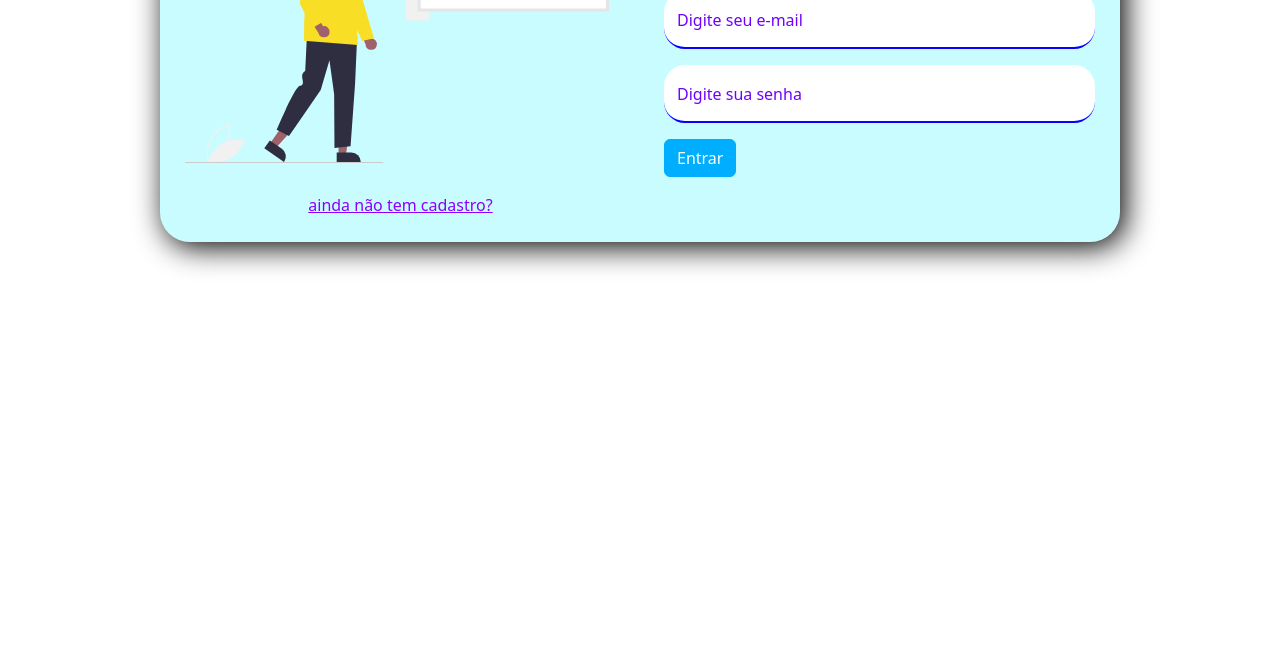
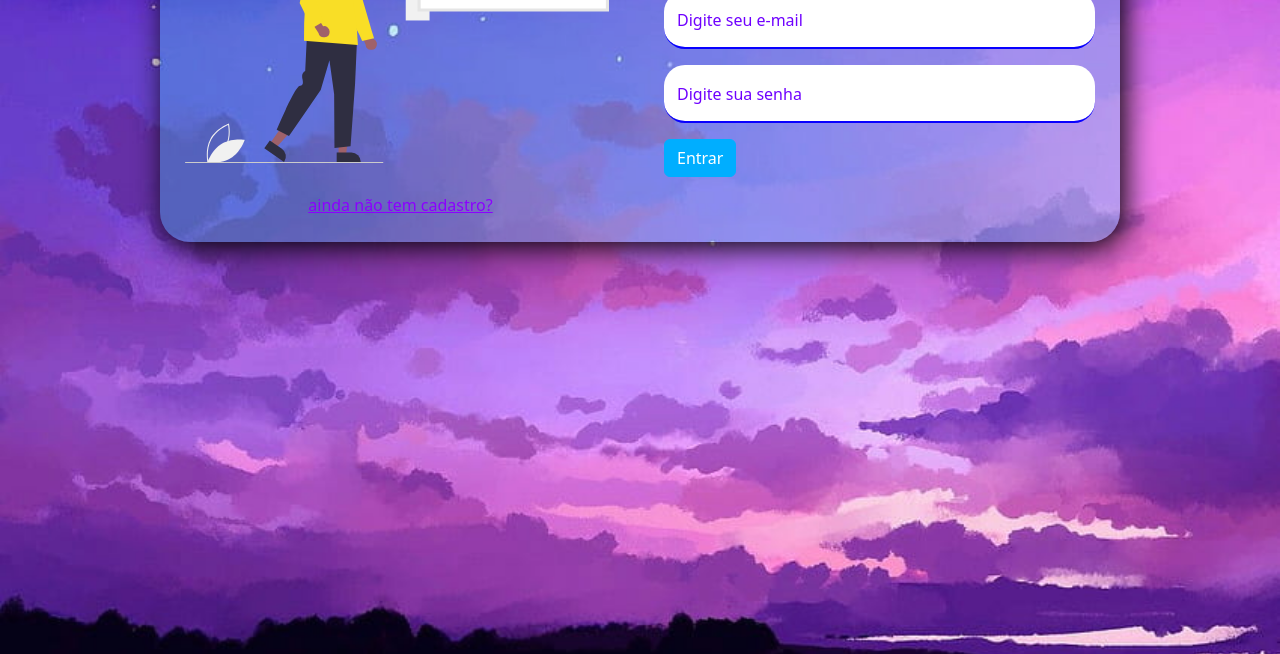
Before and after one commit to joaquimLGdS/qualquerum, a plain HTML site: page index.html in a window 1280 px wide. Shown: the part 146-800 px from the top of the page. Drawn offline with nearby package versions, Linux system fonts and the light colour scheme.

Commit message:
Update style.css

```diff
--- a/style.css
+++ b/style.css
@@ -1,5 +1,5 @@
 body{
-    background-image: url(../img/fund.jpg);
+    background-image: url(fund.jpg);
     background-repeat: no-repeat;
     background-size: cover;
     background-attachment: fixed;
```
